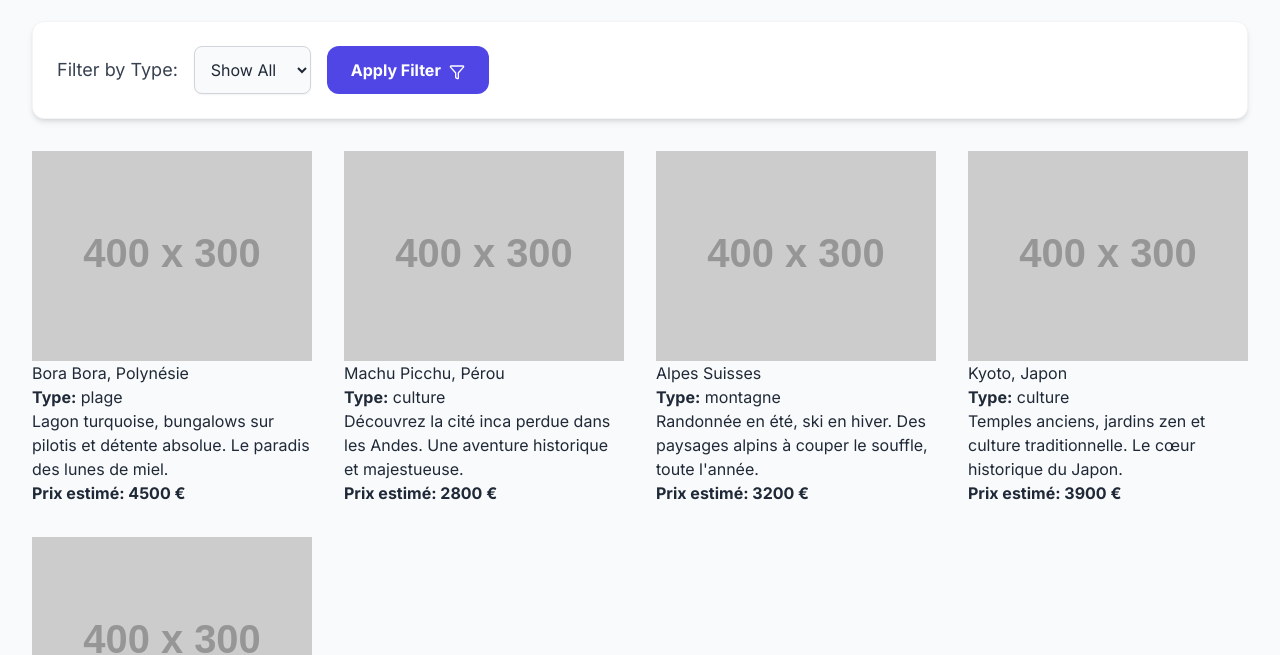
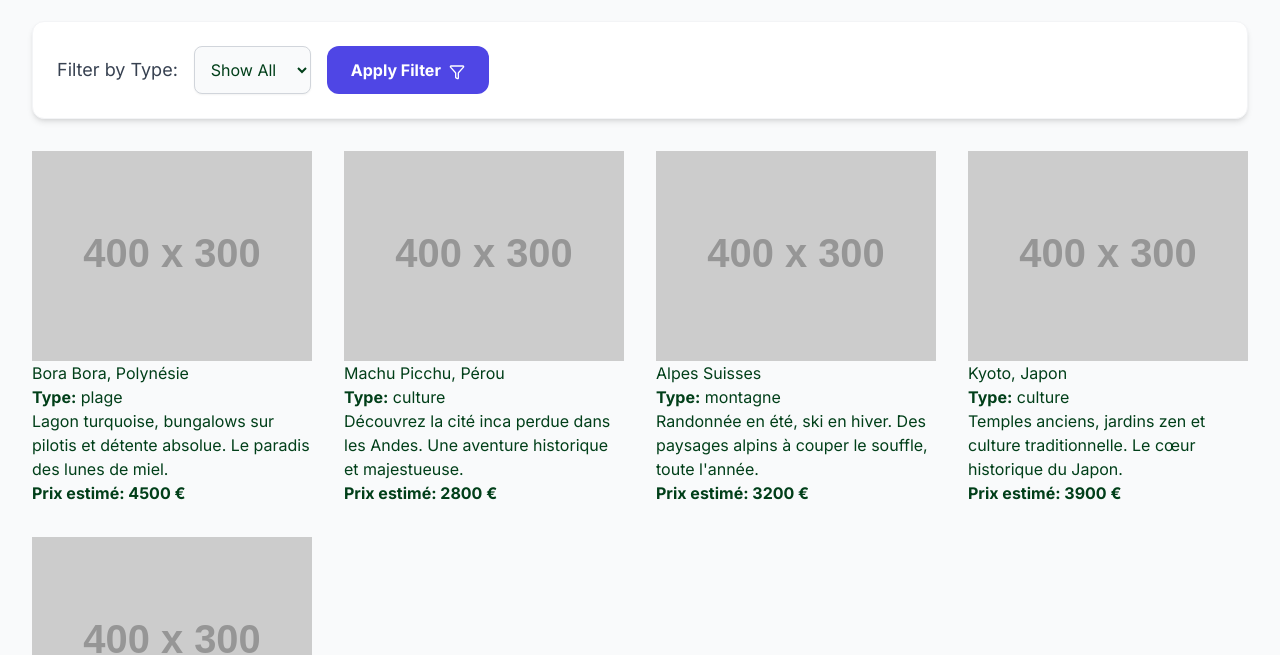
Before and after one commit to atherbeauta/wdd131, a plain HTML site: page final/products.html in a window 1280 px wide. Shown: the part 152-807 px from the top of the page. Drawn offline with nearby package versions, Linux system fonts and the light colour scheme; placeholder pictures from the web are drawn by us.

Commit message:
final project correction

```diff
--- a/final/styles/final.css
+++ b/final/styles/final.css
@@ -12,7 +12,7 @@ body {
     font-family: 'Inter', sans-serif;
     /* Ensure smooth scrolling for better UX */
     scroll-behavior: smooth;
-    color: #1f2937; /* Default dark gray text */
+    color: #013f19; /* Default dark gray text */
     background-color: #f9fafb; /* Very light background */
 }
 
```
